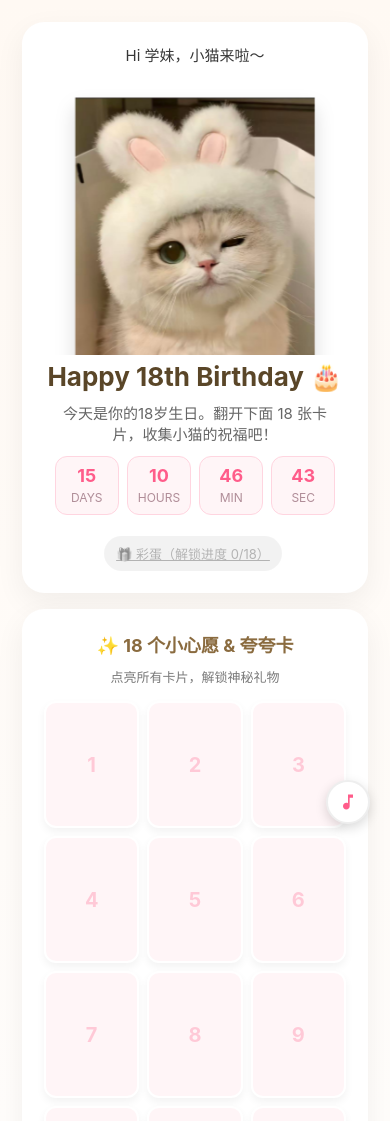
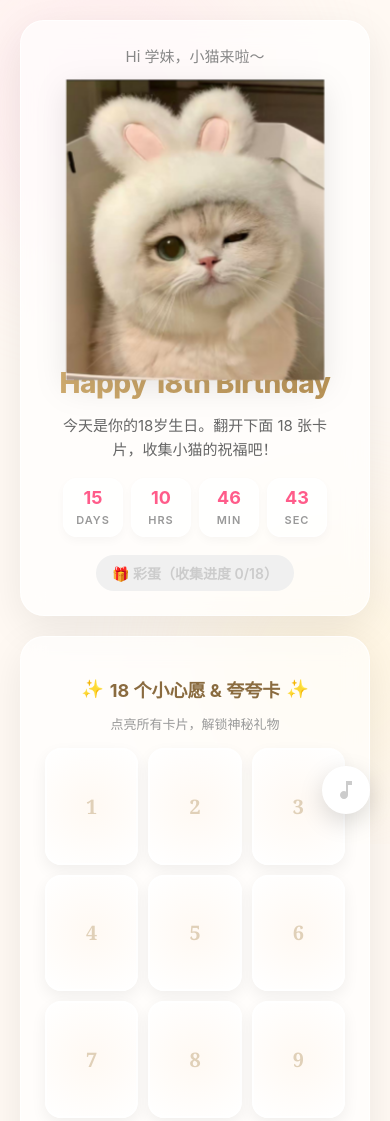
Before and after one commit to Cheney-H77/birthday-cat, a plain HTML site: page index.html in a window 390 px wide. Shown: the top 1121 px of the page. Drawn offline with Linux system fonts and the light colour scheme.

Commit message:
Update index.html

```diff
--- a/index.html
+++ b/index.html
@@ -5,114 +5,194 @@
 <meta name="viewport" content="width=device-width, initial-scale=1, user-scalable=no" />
 <title>Happy 18 • 小猫给你的生日信</title>
 <style>
-  /* ===== 主题配置 ===== */
+  /* ===== 1. 全局主题与字体 ===== */
   :root{
-    --tea:#d4b073; --cream:#fff9f3; --pink:#ff5c8a; --ink:#222; --muted:#7a7a7a;
-    --card:#ffffff; --shadow: 0 10px 30px rgba(0,0,0,.06);
+    --tea: #d4b073;
+    --pink: #ff5c8a;
+    --ink: #4a4a4a;
+    --glass: rgba(255, 255, 255, 0.65);
+    --glass-border: rgba(255, 255, 255, 0.8);
+    --shadow: 0 12px 40px rgba(0, 0, 0, 0.08);
   }
-  *{box-sizing:border-box} html,body{margin:0} body{
-    font-family:-apple-system,BlinkMacSystemFont,"SF Pro Text","微软雅黑",Roboto,Arial;
-    background:linear-gradient(180deg,var(--cream),#fff);
-    color:var(--ink); padding-bottom: 40px;
+
+  *{box-sizing:border-box; -webkit-tap-highlight-color: transparent;}
+  html,body{margin:0; padding:0; height: 100%;}
+
+  body{
+    font-family: -apple-system, "SF Pro Text", "PingFang SC", "微软雅黑", sans-serif;
+    color: var(--ink);
+    /* 动态背景基底 */
+    background: #fff9f3;
+    overflow-x: hidden;
+    padding-bottom: 60px;
+    position: relative;
   }
-  .wrap{max-width:860px;margin:0 auto;padding:22px}
-  .card{background:var(--card);border-radius:22px;box-shadow:var(--shadow);padding:22px;margin-bottom:16px}
-  h1{font-size:26px;font-weight:700;margin:6px 0 10px; color: #5a4628;}
-  h2{font-size:18px;margin:0 0 10px;font-weight:700; color: #8a6b3f;}
-  .sub{opacity:.9; font-size: 15px;}.muted{color:var(--muted);font-size:13px}.center{text-align:center}
 
-  /* 按钮与胶囊样式 */
-  .pill{display:inline-block;background:#ffe5ec;padding:8px 12px;border-radius:999px;margin:6px 4px 0 0;font-size:13px;color: var(--pink);}
-  .pill.disabled{opacity:.6;pointer-events:none;filter:grayscale(1);}
-  .btn{display:inline-block;padding:10px 20px;border-radius:999px;background:var(--pink);color:#fff;font-weight:700;border:none;font-size:15px;transition:0.1s;}
-  .btn:active{transform:scale(.96);}
+  /* ===== 2. 氛围背景 (流动光晕) ===== */
+  .ambient-light {
+    position: fixed; top: 0; left: 0; width: 100%; height: 100%;
+    z-index: -1; pointer-events: none; overflow: hidden;
+  }
+  .orb {
+    position: absolute; border-radius: 50%;
+    filter: blur(60px); opacity: 0.6;
+    animation: float 20s infinite ease-in-out alternate;
+  }
+  .orb-1 { width: 300px; height: 300px; background: #ffe5ec; top: -50px; left: -50px; animation-delay: 0s; }
+  .orb-2 { width: 250px; height: 250px; background: #fff3d6; bottom: 10%; right: -50px; animation-delay: -5s; }
+
+  @keyframes float {
+    0% { transform: translate(0, 0) scale(1); }
+    100% { transform: translate(40px, 60px) scale(1.1); }
+  }
+
+  /* ===== 3. 毛玻璃卡片风格 ===== */
+  .wrap{max-width:860px;margin:0 auto;padding:20px}
+
+  .card{
+    position: relative;
+    background: var(--glass);
+    backdrop-filter: blur(12px); -webkit-backdrop-filter: blur(12px);
+    border: 1px solid var(--glass-border);
+    border-radius: 24px;
+    box-shadow: var(--shadow);
+    padding: 24px; margin-bottom: 20px;
+    transition: transform 0.2s;
+  }
+
+  /* 标题：流光金渐变 */
+  h1 {
+    font-size: 28px; font-weight: 800; margin: 10px 0 14px; text-align: center;
+    background: linear-gradient(135deg, #d4b073 0%, #b89255 100%);
+    -webkit-background-clip: text; -webkit-text-fill-color: transparent;
+    letter-spacing: -0.5px;
+  }
+  h2 { font-size: 18px; color: #8a6b3f; text-align: center; margin-bottom: 12px; }
+
+  .sub { text-align: center; font-size: 15px; color: #888; margin-bottom: 10px; }
+  .center { text-align: center; }
+
+  /* 按钮与标签 */
+  .pill {
+    display: inline-block; background: #fff; color: var(--pink);
+    padding: 8px 16px; border-radius: 99px; font-size: 14px; font-weight: 600;
+    box-shadow: 0 4px 10px rgba(255, 92, 138, 0.15); text-decoration: none;
+    transition: all 0.2s;
+  }
+  .pill.disabled { background: #f0f0f0; color: #ccc; box-shadow: none; pointer-events: none; }
+
+  .btn {
+    background: linear-gradient(135deg, #ff9fb8, #ff5c8a);
+    color: #fff; padding: 12px 24px; border-radius: 99px; border: none;
+    font-size: 16px; font-weight: 700; box-shadow: 0 8px 20px rgba(255, 92, 138, 0.3);
+    transition: transform 0.1s;
+  }
+  .btn:active { transform: scale(0.96); }
 
   /* 倒计时 */
-  .count{display:flex;justify-content:center;gap:8px;margin:12px 0}
-  .box{min-width:64px;padding:8px 10px;border-radius:12px;background:#fff5f7;border:1px solid #ffd5e0;text-align:center}
-  .box b{font-size:18px;display:block;color:var(--pink)}
-  .box span{font-size:12px;color:#b08d98}
+  .count { display: flex; justify-content: center; gap: 8px; margin: 16px 0; }
+  .box {
+    background: rgba(255,255,255,0.7); border: 1px solid rgba(255,255,255,0.9);
+    padding: 8px 10px; border-radius: 14px; min-width: 60px; text-align: center;
+    box-shadow: 0 4px 10px rgba(0,0,0,0.03);
+  }
+  .box b { font-size: 18px; color: var(--pink); display: block; }
+  .box span { font-size: 11px; color: #999; font-weight: 600; letter-spacing: 1px; }
 
-  /* ===== 舞台（猫）优化版 ===== */
-  .stage{height:280px;position:relative;overflow:hidden;margin-top:10px; cursor: pointer;}
+  /* ===== 4. 舞台（猫）与动画 ===== */
+  .stage { height: 280px; position: relative; cursor: pointer; user-select: none; }
 
-  /* 猫咪容器：负责位移 */
-  .kitty-wrap{
-    position:absolute;left:50%;top:56%;transform:translate(-50%,-50%);
-    width:min(60vw, 280px); z-index: 2;
+  .kitty-wrap {
+    position: absolute; left: 50%; top: 55%; transform: translate(-50%, -50%);
+    width: min(65vw, 280px); z-index: 2;
+    transition: transform 0.1s;
   }
 
-  /* 猫咪图片：负责形变（呼吸、Q弹） */
-  .kitty-img{
-    width:100%;height:auto; display:block;
-    /* 关键：呼吸感动画，模拟生命力 */
+  /* 去背景的图建议加个drop-shadow让它更有立体感 */
+  .kitty-img {
+    width: 100%; height: auto; display: block;
     animation: breathe 3s ease-in-out infinite;
-    transform-origin: bottom center;
-    /* 建议去背景后，把下面的圆角和阴影去掉，效果更自然。如果没去背景，保留即可 */
-    /* border-radius:20px; box-shadow:0 10px 20px rgba(0,0,0,.1); */
-    filter: drop-shadow(0 10px 10px rgba(0,0,0,0.15)); /* 给透明PNG加投影 */
+    filter: drop-shadow(0 8px 15px rgba(0,0,0,0.1));
   }
 
-  .shadow{
-    position:absolute;left:50%;top:80%;transform:translateX(-50%);
-    width:40%;height:12px;background:rgba(0,0,0,0.15);
-    border-radius:50%;filter:blur(4px); animation: shadow-breathe 3s ease-in-out infinite;
+  .shadow {
+    position: absolute; left: 50%; top: 78%; transform: translateX(-50%);
+    width: 40%; height: 16px; background: radial-gradient(rgba(0,0,0,0.1), transparent 70%);
+    animation: shadow-breathe 3s ease-in-out infinite;
   }
 
-  /* 动画定义 */
-  @keyframes breathe { 0%,100%{transform:scale(1,1)} 50%{transform:scale(1.03, 0.97)} } /* 轻微压扁 */
-  @keyframes shadow-breathe { 0%,100%{transform:translateX(-50%) scale(1); opacity: .6} 50%{transform:translateX(-50%) scale(1.05); opacity: .7} }
+  @keyframes breathe { 0%,100%{transform:scale(1)} 50%{transform:scale(1.02, 0.98)} }
+  @keyframes shadow-breathe { 0%,100%{opacity:0.6; transform:translateX(-50%) scale(1)} 50%{opacity:0.8; transform:translateX(-50%) scale(1.1)} }
 
-  /* 动作类：覆盖在 kitty-wrap 上 */
-  .act-jump {animation: jump .6s cubic-bezier(0.17, 0.67, 0.54, 1)}
-  @keyframes jump { 0%{top:56%} 50%{top:40%} 100%{top:56%} }
+  /* 交互动作 */
+  .act-jump { animation: jump 0.5s cubic-bezier(0.17, 0.67, 0.6, 1); }
+  @keyframes jump { 0%{top:55%} 50%{top:40%} 100%{top:55%} }
 
-  .act-runL {animation: runL 1.2s ease-in-out}
-  @keyframes runL {0%{left:70%} 50%{left:30%} 100%{left:50%}}
+  .act-shake .kitty-img { animation: shake 0.4s ease-in-out; }
+  @keyframes shake { 0%,100%{transform:rotate(0)} 25%{transform:rotate(-8deg)} 75%{transform:rotate(8deg)} }
 
-  .act-runR {animation: runR 1.2s ease-in-out}
-  @keyframes runR {0%{left:30%} 50%{left:70%} 100%{left:50%}}
+  /* ===== 5. 翻牌区域 (精致版) ===== */
+  .grid18 { display: grid; grid-template-columns: repeat(3, 1fr); gap: 10px; margin-top: 15px; }
+  .card3d {
+    position: relative; aspect-ratio: 0.8; perspective: 1000px; cursor: pointer;
+  }
+  .card-inner {
+    position: relative; width: 100%; height: 100%; text-align: center;
+    transition: transform 0.6s cubic-bezier(0.4, 0, 0.2, 1);
+    transform-style: preserve-3d; border-radius: 16px;
+    box-shadow: 0 6px 16px rgba(0,0,0,0.06);
+  }
+  /* 翻转状态 */
+  .card3d.flipped .card-inner { transform: rotateY(180deg); }
 
-  .act-shake {animation: shake .4s ease-in-out}
-  @keyframes shake {0%,100%{transform:translate(-50%,-50%) rotate(0)} 25%{transform:translate(-50%,-50%) rotate(-5deg)} 75%{transform:translate(-50%,-50%) rotate(5deg)}}
+  .face {
+    position: absolute; inset: 0; backface-visibility: hidden;
+    display: flex; align-items: center; justify-content: center;
+    border-radius: 16px; padding: 6px; -webkit-backface-visibility: hidden; /* Safari Fix */
+  }
+  .front {
+    background: #fff;
+    background-image: radial-gradient(circle at center, #fff9f3 0%, #fff 100%);
+    border: 2px solid #fff;
+  }
+  .front b { font-size: 20px; color: #e0d0b8; font-family: "Georgia", serif; }
 
-  /* 走路时图片附加的晃动（Waddle） */
-  .act-runL .kitty-img, .act-runR .kitty-img { animation: waddle 0.3s infinite alternate; }
-  @keyframes waddle { from{transform:rotate(-3deg)} to{transform:rotate(3deg)} }
+  .back {
+    background: #fff; transform: rotateY(180deg);
+    border: 2px solid #ffe5ec; color: #555; font-size: 13px; line-height: 1.4; padding: 10px;
+    display: flex; align-items: center; justify-content: center;
+  }
 
-  /* 翻牌区域 */
-  .grid18{display:grid;grid-template-columns:repeat(3,1fr);gap:8px; margin-top:15px}
-  .card3d{
-    position:relative; aspect-ratio: 3/4; perspective:1000px; cursor:pointer;
-    transform-style:preserve-3d; transition:transform .6s;
+  /* 音乐按钮 */
+  .music-btn {
+    position: fixed; right: 20px; bottom: 30px; width: 48px; height: 48px;
+    background: #fff; border-radius: 50%; box-shadow: 0 8px 24px rgba(0,0,0,0.15);
+    z-index: 100; display: flex; align-items: center; justify-content: center;
+    cursor: pointer; transition: transform 0.1s;
   }
-  .card3d.flipped { transform: rotateY(180deg); }
-  .face{
-    position:absolute;inset:0; backface-visibility:hidden; border-radius:12px;
-    display:flex;align-items:center;justify-content:center; padding:8px; text-align:center;
-    box-shadow: 0 4px 8px rgba(0,0,0,0.05); font-size: 13px; line-height: 1.4;
+  .music-btn:active { transform: scale(0.9); }
+  .music-btn.playing svg { animation: spin 3s linear infinite; color: var(--pink); }
+  @keyframes spin { 100%{transform:rotate(360deg)} }
+
+  /* 粒子特效层 */
+  .particles { position: fixed; inset: 0; pointer-events: none; z-index: 999; }
+
+  /* 弹窗 */
+  .modal {
+    position: fixed; inset: 0; background: rgba(0,0,0,0.4); backdrop-filter: blur(4px);
+    display: none; align-items: center; justify-content: center; z-index: 2000; padding: 30px;
   }
-  .front{background:#fff5f7; border: 2px solid #fff;}
-  .front b{font-size:20px; color:#ff9fb8; opacity: .5;}
-  .back{background:#fff; transform:rotateY(180deg); color:#555; border: 2px solid #ffe5ec; overflow:hidden;}
-
-  /* 音乐控制 */
-  .music-btn{
-    position:fixed; right:20px; bottom:20px; width:44px; height:44px;
-    background:#fff; border-radius:50%; box-shadow:0 4px 12px rgba(0,0,0,0.15);
-    z-index: 100; display:flex; align-items:center; justify-content:center;
-    cursor: pointer; border: 2px solid #eee;
-  }
-  .music-btn.playing img { animation: spin 4s linear infinite; }
-  @keyframes spin { to{transform:rotate(360deg)} }
-
-  /* 弹层 */
-  .modal{position:fixed;inset:0;background:rgba(0,0,0,.5);display:none;align-items:center;justify-content:center;padding:20px; z-index: 99;}
-  .modal.show{display:flex}
-  .inner{background:#fff;border-radius:18px;max-width:320px;width:100%;padding:24px;text-align:center;box-shadow:0 10px 40px rgba(0,0,0,.2);}
+  .modal.show { display: flex; animation: fadeIn 0.3s; }
+  .inner { background: #fff; padding: 30px; border-radius: 24px; text-align: center; width: 100%; max-width: 340px; }
+  @keyframes fadeIn { from{opacity:0} to{opacity:1} }
 </style>
 </head>
 <body>
+
+<div class="ambient-light">
+  <div class="orb orb-1"></div>
+  <div class="orb orb-2"></div>
+</div>
 
 <div class="wrap">
   <div class="card center">
@@ -120,66 +200,71 @@
 
     <div class="stage" id="stage">
       <div class="kitty-wrap" id="kittyWrap">
-        <img class="kitty-img" src="./assets/cat.png" alt="生日小猫">
+        <img class="kitty-img" src="./assets/cat.png" alt="可爱小猫">
       </div>
       <div class="shadow"></div>
     </div>
 
-    <h1 id="title">Happy 18th Birthday 🎂</h1>
-    <div id="type" style="min-height:40px; font-size:15px; color:#666; margin: 0 10px;"></div>
+    <h1 id="title">Happy 18th Birthday</h1>
+    <div id="type" style="min-height:42px; font-size:15px; color:#666; margin: 0 10px; line-height:1.6;"></div>
 
     <div class="count" id="countdown"></div>
 
-    <div style="margin-top:15px">
-      <a class="pill disabled" id="eggBtn" href="./307/" target="_self">🎁 彩蛋（解锁进度 0/18）</a>
+    <div style="margin-top:18px">
+      <a class="pill disabled" id="eggBtn" href="./307/" target="_self">🎁 彩蛋（收集进度 0/18）</a>
     </div>
   </div>
 
   <div class="card">
-    <h2 class="center">✨ 18 个小心愿 & 夸夸卡</h2>
-    <div class="center muted" style="margin-bottom:10px">点亮所有卡片，解锁神秘礼物</div>
+    <h2 style="display:flex;align-items:center;justify-content:center;gap:6px;">
+      <span>✨</span> 18 个小心愿 & 夸夸卡 <span>✨</span>
+    </h2>
+    <div class="center muted" style="font-size:13px; color:#999; margin-bottom:15px">
+      点亮所有卡片，解锁神秘礼物
+    </div>
 
     <div class="grid18" id="grid18"></div>
 
-    <div class="center" style="margin-top:20px">
-      <button class="btn" id="randBtn" style="background:#d4b073">✨ 帮我翻一张</button>
+    <div class="center" style="margin-top:24px">
+      <button class="btn" id="randBtn">✨ 帮我翻一张</button>
     </div>
   </div>
 
-  <div class="center muted" style="margin-top:20px; opacity: .6;">© 2025 For You.</div>
+  <div class="center muted" style="margin-top:20px; font-size:12px; opacity:0.6;">
+    © 2025 For You.
+  </div>
 </div>
 
 <div class="music-btn" id="musicBtn">
-  <svg width="20" height="20" viewBox="0 0 24 24" fill="var(--pink)"><path d="M12 3v10.55c-.59-.34-1.27-.55-2-.55-2.21 0-4 1.79-4 4s1.79 4 4 4 4-1.79 4-4V7h4V3h-6z"/></svg>
+  <svg width="24" height="24" viewBox="0 0 24 24" fill="currentColor" style="color:#ccc; transition:color 0.3s">
+    <path d="M12 3v10.55c-.59-.34-1.27-.55-2-.55-2.21 0-4 1.79-4 4s1.79 4 4 4 4-1.79 4-4V7h4V3h-6z"/>
+  </svg>
   <audio id="bgm" loop>
     <source src="./assets/bgm.mp3" type="audio/mpeg">
   </audio>
 </div>
 
+<div class="particles" id="particles"></div>
+
 <div class="modal" id="achieveModal">
   <div class="inner">
-    <h2>🎉 成就达成！</h2>
-    <p style="color:#666; margin: 15px 0;">18 张卡片全部点亮啦<br>快去看看小猫准备了什么？</p>
-    <button class="btn" onclick="location.href='./307/'">前往彩蛋房间 👉</button>
+    <h2 style="color:var(--pink)">🎉 成就达成！</h2>
+    <p style="color:#666; margin: 16px 0 24px; line-height:1.6">18 张卡片全部点亮啦<br>快去看看小猫准备了什么？</p>
+    <button class="btn" onclick="location.href='./307/'" style="width:100%">前往彩蛋房间 👉</button>
   </div>
 </div>
 
 <script>
-  /* ===== 1. 时间配置 (请确认年份) ===== */
-  // 逻辑：如果是今年12.13还没到，就是今年；如果过了，就是明年。
-  const targetDate = "12-13 00:00:00";
+  /* ================= 配置区 ================= */
+  // 1. 生日日期：自动计算最近的 12-13
+  const targetDateStr = "12-13 00:00:00";
   const now = new Date();
-  const currentYear = now.getFullYear();
-  // 简单的判定：如果当前月份大于12，或者(是12月且过了13号)，则年份+1
-  // 这里直接写死 2025 也可以，或者用动态逻辑
-  let birthdayStr = currentYear + "-" + targetDate;
-  if(now > new Date(birthdayStr.replace(/-/g,'/'))) {
-      birthdayStr = (currentYear+1) + "-" + targetDate;
-  }
-  // 修正：用户指定了 12月13日。
-  const BIRTHDAY = birthdayStr;
+  let year = now.getFullYear();
+  let bd = new Date(year + "-" + targetDateStr.replace(/-/g,'/'));
+  if(now > bd) bd = new Date((year+1) + "-" + targetDateStr.replace(/-/g,'/'));
+  const BIRTHDAY_DATE = bd;
 
-  /* ===== 2. 文案 (请在此处修改你的18条文案) ===== */
+  // 2. 翻牌文案 (请修改为你给学妹的18句话)
   const WISHES = [
     "愿你永远被温柔以待", "考试顺利，不挂科", "每天都能睡个好觉",
     "吃不胖体质 Get", "快乐是第一生产力", "偶尔迷路也没关系",
@@ -189,139 +274,180 @@
     "既见君子，云胡不喜", "平安喜乐，万事胜意", "十八岁生日快乐！"
   ];
 
-  /* ===== 3. 核心逻辑 ===== */
+  /* ================= 逻辑区 ================= */
   const kittyWrap = document.getElementById('kittyWrap');
   const stage = document.getElementById('stage');
   const musicBtn = document.getElementById('musicBtn');
   const bgm = document.getElementById('bgm');
+  const particles = document.getElementById('particles');
 
-  // 音乐播放逻辑
-  let musicPlaying = false;
+  /* --- 音乐控制 --- */
+  let isPlaying = false;
   function toggleMusic(){
-    if(musicPlaying){ bgm.pause(); musicBtn.classList.remove('playing'); }
-    else { bgm.play(); musicBtn.classList.add('playing'); }
-    musicPlaying = !musicPlaying;
+    if(isPlaying){ bgm.pause(); musicBtn.classList.remove('playing'); }
+    else { bgm.play().catch(()=>{}); musicBtn.classList.add('playing'); }
+    isPlaying = !isPlaying;
   }
   musicBtn.addEventListener('click', toggleMusic);
-  // 触摸屏幕任意位置自动尝试播放一次
-  document.body.addEventListener('click', function firstPlay(){
-    if(!musicPlaying){ toggleMusic(); }
-    document.body.removeEventListener('click', firstPlay);
+  document.body.addEventListener('click', function first(){
+    if(!isPlaying) toggleMusic();
+    document.body.removeEventListener('click', first);
   }, {once:true});
 
-  // 猫咪交互
-  function act(clsName){
-    kittyWrap.classList.add(clsName);
-    setTimeout(()=> kittyWrap.classList.remove(clsName), 1200);
-  }
-  stage.addEventListener('click', ()=>{
-    const acts = ['act-jump', 'act-runL', 'act-runR', 'act-shake'];
-    const random = acts[Math.floor(Math.random()*acts.length)];
-    act(random);
-    // 简单的震动反馈
-    if(navigator.vibrate) navigator.vibrate(20);
-  });
+  /* --- 粒子特效 (点击撒花) --- */
+  function popParticles(x, y, count=12){
+    for(let i=0; i<count; i++){
+      const el = document.createElement('div');
+      el.innerText = ['❤️','✨','🌸','🎀','🎂'][Math.floor(Math.random()*5)];
+      el.style.position = 'fixed';
+      el.style.left = x + 'px'; el.style.top = y + 'px';
+      el.style.fontSize = (12 + Math.random()*14) + 'px';
+      el.style.pointerEvents = 'none';
+      el.style.userSelect = 'none';
+      el.style.transition = 'transform 1s ease-out, opacity 1s ease-out';
+      particles.appendChild(el);
 
-  // 翻牌逻辑
-  const grid = document.getElementById('grid18');
-  const eggBtn = document.getElementById('eggBtn');
-  const STORAGE_KEY = 'bc_flipped_18'; // 存储key
+      // 随机散开方向
+      const angle = Math.random() * 2 * Math.PI;
+      const dist = 60 + Math.random() * 80;
+      const tx = Math.cos(angle) * dist;
+      const ty = Math.sin(angle) * dist - 60; // 稍微向上飘
 
-  // 读取已翻开的
-  let flippedSet = new Set();
-  try{ flippedSet = new Set(JSON.parse(localStorage.getItem(STORAGE_KEY)) || []); }catch{}
-
-  function renderGrid(){
-    grid.innerHTML = '';
-    let count = 0;
-    WISHES.forEach((text, idx)=>{
-      const isFlipped = flippedSet.has(idx);
-      if(isFlipped) count++;
-
-      const item = document.createElement('div');
-      item.className = `card3d ${isFlipped?'flipped':''}`;
-      item.innerHTML = `
-        <div class="face front"><b>${idx+1}</b></div>
-        <div class="face back">${text}</div>
-      `;
-      item.onclick = () => toggleCard(item, idx);
-      grid.appendChild(item);
-    });
-    updateStatus(count);
-  }
-
-  function toggleCard(el, idx){
-    if(el.classList.contains('flipped')){
-       // 也可以设计成翻开就不能盖回去，这里保留可盖回
-       // el.classList.remove('flipped');
-       // flippedSet.delete(idx);
-    } else {
-       el.classList.add('flipped');
-       flippedSet.add(idx);
-    }
-    localStorage.setItem(STORAGE_KEY, JSON.stringify([...flippedSet]));
-    updateStatus(flippedSet.size);
-  }
-
-  function updateStatus(n){
-    eggBtn.textContent = n>=18 ? "🎁 彩蛋已解锁 (点我进入)" : `🎁 彩蛋（解锁进度 ${n}/18）`;
-    if(n>=18){
-      eggBtn.classList.remove('disabled');
-      // 如果是第一次完成
-      if(!localStorage.getItem('bc_egg_shown')){
-        document.getElementById('achieveModal').classList.add('show');
-        localStorage.setItem('bc_egg_shown', '1');
-      }
+      requestAnimationFrame(()=>{
+        el.style.transform = `translate(${tx}px, ${ty}px) rotate(${Math.random()*180}deg)`;
+        el.style.opacity = '0';
+      });
+      setTimeout(()=> el.remove(), 1000);
     }
   }
 
-  document.getElementById('randBtn').onclick = () => {
-    // 找一个没翻开的
+  /* --- 猫咪互动 --- */
+  stage.addEventListener('click', (e)=>{
+    // 动作
+    const acts = ['act-jump', 'act-shake'];
+    const cls = acts[Math.floor(Math.random()*acts.length)];
+    kittyWrap.classList.add(cls);
+    setTimeout(()=> kittyWrap.classList.remove(cls), 600);
+
+    // 特效
+    popParticles(e.clientX, e.clientY, 15);
+    if(navigator.vibrate) navigator.vibrate(30);
+  });
+
+  /* --- 翻牌逻辑 (支持翻回) --- */
+  const grid = document.getElementById('grid18');
+  const eggBtn = document.getElementById('eggBtn');
+  const KEY_FLIPPED = 'bc_flipped_v2';
+  const KEY_UNLOCKED = 'bc_egg_unlocked_v2';
+
+  let flippedSet = new Set();
+  try{ flippedSet = new Set(JSON.parse(localStorage.getItem(KEY_FLIPPED)) || []); }catch{}
+
+  // 渲染
+  WISHES.forEach((txt, i) => {
+    const cell = document.createElement('div');
+    cell.className = `card3d ${flippedSet.has(i)?'flipped':''}`;
+    cell.innerHTML = `
+      <div class="card-inner">
+        <div class="face front"><b>${i+1}</b></div>
+        <div class="face back">${txt}</div>
+      </div>
+    `;
+    // 点击事件
+    cell.addEventListener('click', (e)=>{
+      // 粒子
+      popParticles(e.clientX, e.clientY, 6);
+
+      // 翻转逻辑
+      if(cell.classList.contains('flipped')){
+        cell.classList.remove('flipped');
+        flippedSet.delete(i);
+      } else {
+        cell.classList.add('flipped');
+        flippedSet.add(i);
+      }
+
+      localStorage.setItem(KEY_FLIPPED, JSON.stringify([...flippedSet]));
+      checkProgress();
+    });
+    grid.appendChild(cell);
+  });
+
+  function checkProgress(){
+    const n = flippedSet.size;
+    const isUnlocked = localStorage.getItem(KEY_UNLOCKED);
+
+    // 文字更新
+    eggBtn.textContent = (n>=18 || isUnlocked)
+      ? "🎁 彩蛋已解锁 (点我进入)"
+      : `🎁 彩蛋（收集进度 ${n}/18）`;
+
+    // 状态更新
+    if(n >= 18){
+      if(!isUnlocked){
+        // 首次达成
+        localStorage.setItem(KEY_UNLOCKED, '1');
+        document.getElementById('achieveModal').classList.add('show');
+        // 满屏撒花
+        const w=window.innerWidth, h=window.innerHeight;
+        for(let k=0;k<5;k++) setTimeout(()=> popParticles(w/2, h/2, 20), k*200);
+      }
+      eggBtn.classList.remove('disabled');
+    } else {
+      // 如果曾经解锁过，就不再锁上了，保持开启
+      if(isUnlocked) eggBtn.classList.remove('disabled');
+      else eggBtn.classList.add('disabled');
+    }
+  }
+  checkProgress(); // 初始化检查
+
+  // 随机翻
+  document.getElementById('randBtn').onclick = (e) => {
     const unflip = [];
-    WISHES.forEach((_,i)=>{ if(!flippedSet.has(i)) unflip.push(i); });
+    for(let i=0; i<18; i++) if(!flippedSet.has(i)) unflip.push(i);
+
     if(unflip.length > 0){
-      const lucky = unflip[Math.floor(Math.random()*unflip.length)];
-      // 模拟点击
-      grid.children[lucky].click();
-      grid.children[lucky].scrollIntoView({behavior:'smooth', block:'center'});
+      const idx = unflip[Math.floor(Math.random()*unflip.length)];
+      grid.children[idx].click(); // 触发点击
+      // 滚动到该位置
+      grid.children[idx].scrollIntoView({behavior:'smooth', block:'center'});
     } else {
+      // 全翻开了，弹个提示
+      popParticles(e.clientX, e.clientY, 10);
       alert("全都翻开啦！快去点彩蛋吧！");
     }
-  };
+  }
 
-  /* 打字机效果 */
-  const msg = "今天是你的18岁生日。翻开下面 18 张卡片，收集小猫的祝福吧！";
-  const typeEl = document.getElementById('type');
-  let typeI = 0;
-  function typeWriter(){
-    if(typeI < msg.length){
-      typeEl.textContent += msg.charAt(typeI);
-      typeI++;
-      setTimeout(typeWriter, 50);
-    }
-  }
-  setTimeout(typeWriter, 500);
-
-  /* 倒计时 */
-  function tick(){
-    const t = Date.parse(BIRTHDAY) - Date.now();
+  /* --- 倒计时与打字机 --- */
+  function updateTimer(){
+    const diff = BIRTHDAY_DATE - new Date();
     const el = document.getElementById('countdown');
-    if(t<0){
-      el.innerHTML = "<div class='box'><b>🎂</b>Happy Birthday!</div>";
+    if(diff <= 0){
+      el.innerHTML = `<div class="pill">🎂 Happy Birthday!</div>`;
       return;
     }
-    const d=Math.floor(t/86400000), h=Math.floor((t%86400000)/3600000),
-          m=Math.floor((t%3600000)/60000), s=Math.floor((t%60000)/1000);
+    const d=Math.floor(diff/86400000), h=Math.floor((diff%86400000)/3600000),
+          m=Math.floor((diff%3600000)/60000), s=Math.floor((diff%60000)/1000);
     el.innerHTML = `
       <div class="box"><b>${d}</b><span>DAYS</span></div>
-      <div class="box"><b>${h}</b><span>HOURS</span></div>
+      <div class="box"><b>${h}</b><span>HRS</span></div>
       <div class="box"><b>${m}</b><span>MIN</span></div>
       <div class="box"><b>${s}</b><span>SEC</span></div>
     `;
   }
-  setInterval(tick, 1000); tick();
+  setInterval(updateTimer, 1000); updateTimer();
 
-  renderGrid();
+  const msg = "今天是你的18岁生日。翻开下面 18 张卡片，收集小猫的祝福吧！";
+  let i_type = 0;
+  const tEl = document.getElementById('type');
+  function type(){
+    if(i_type < msg.length){
+      tEl.textContent += msg.charAt(i_type++);
+      setTimeout(type, 80);
+    }
+  }
+  setTimeout(type, 600);
+
 </script>
 </body>
 </html>
```
